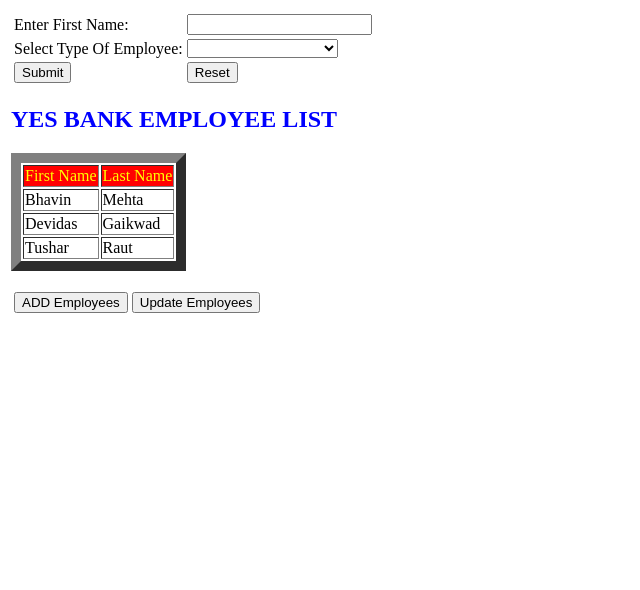
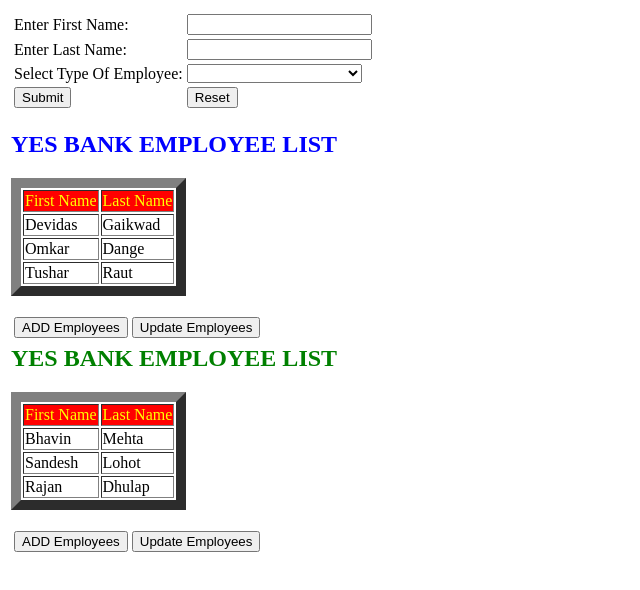
Before and after one commit to BhavinkumarMehta/angular-ivy-yob9ig, an Angular app: page / in a window 1280 px wide. Shown: the top 590 px of the page, without its empty margins (0-640 px from the left). Built offline with nearby package versions, Linux system fonts and the light colour scheme.

Commit message:
3 files modified

```diff
--- a/src/app/app.component.html
+++ b/src/app/app.component.html
@@ -10,13 +10,21 @@
     </td>
   </tr>
   <tr aria-colspan="12">
+    <td colspan="6">Enter Last Name:</td>
+    <td colspan="6">
+      <input type="text" ng-model="lastname" />
+    </td>
+  </tr>
+  <tr aria-colspan="12">
     <td colspan="6">Select Type Of Employee:</td>
     <td colspan="6">
       <select ng-model="myVar">
         <option value=""></option>
-        <option value="Permanent Employee">Permanent Employee</option>
-        <option value="Contract Employee">Contract Employee</option>
-        <option value="Vendor ">Vendor</option>
+        <option value="Yes Bank Employee">Yes Bank Employee</option>
+        <option value="Clover Infotech Employee">
+          Clover Infotech Employee
+        </option>
+        <option value="Other Vendor ">Other Vendors</option>
       </select>
     </td>
   </tr>
@@ -24,7 +32,7 @@
     <td colspan="6">
       <input id="Submit" type="button" value="Submit" />
     </td>
-    <td>
+    <td colspan="6">
       <input id="Submit" type="button" value="Reset" />
     </td>
   </tr>
@@ -33,21 +41,21 @@
 <h2 class="YesBackground">YES BANK EMPLOYEE LIST</h2>
 <table aria-colspan="12" border="10px">
   <tr class="color" aria-colspan="12">
-    <td colspan="6">First Name</td>
-    <td colspan="6">Last Name</td>
+    <td aria-colspan="6">First Name</td>
+    <td aria-colspan="6">Last Name</td>
   </tr>
   <tr aria-colspan="12" *ngFor="let Employee of test">
-    <td colspan="6">{{ Employee.fname }}</td>
-    <td colspan="6">{{ Employee.lname }}</td>
+    <td aria-colspan="6">{{ Employee.fname }}</td>
+    <td aria-colspan="6">{{ Employee.lname }}</td>
   </tr>
 </table>
 <br />
-<table aria-colspan="100%">
-  <tr colspan="12">
-    <td colspan="6">
+<table aria-colspan="12">
+  <tr aria-colspan="12">
+    <td aria-colspan="6">
       <input id="AddEmployees" type="button" value="ADD Employees" />
     </td>
-    <td colspan="6">
+    <td aria-colspan="6">
       <input id="UpdateEmployees" type="button" value="Update Employees" />
     </td>
   </tr>
--- a/src/app/app.component.ts
+++ b/src/app/app.component.ts
@@ -7,8 +7,8 @@
 })
 export class AppComponent {
   test = [
-    { fname: 'Bhavin', lname: 'Mehta' },
     { fname: 'Devidas', lname: 'Gaikwad' },
+    { fname: 'Omkar', lname: 'Dange' },
     { fname: 'Tushar', lname: 'Raut' },
   ];
 }
--- a/src/app/clover/clover.component.html
+++ b/src/app/clover/clover.component.html
@@ -0,0 +1,23 @@
+<h2 class="CloverBackground">YES BANK EMPLOYEE LIST</h2>
+
+<table aria-colspan="12" border="10px">
+  <tr class="color" aria-colspan="12">
+    <td colspan="6">First Name</td>
+    <td colspan="6">Last Name</td>
+  </tr>
+  <tr aria-colspan="12" *ngFor="let Employee of CloverEmployees">
+    <td colspan="6">{{ Employee.fname }}</td>
+    <td colspan="6">{{ Employee.lname }}</td>
+  </tr>
+</table>
+<br />
+<table aria-colspan="100%">
+  <tr colspan="12">
+    <td colspan="6">
+      <input id="AddEmployees" type="button" value="ADD Employees" />
+    </td>
+    <td colspan="6">
+      <input id="UpdateEmployees" type="button" value="Update Employees" />
+    </td>
+  </tr>
+</table>
```
